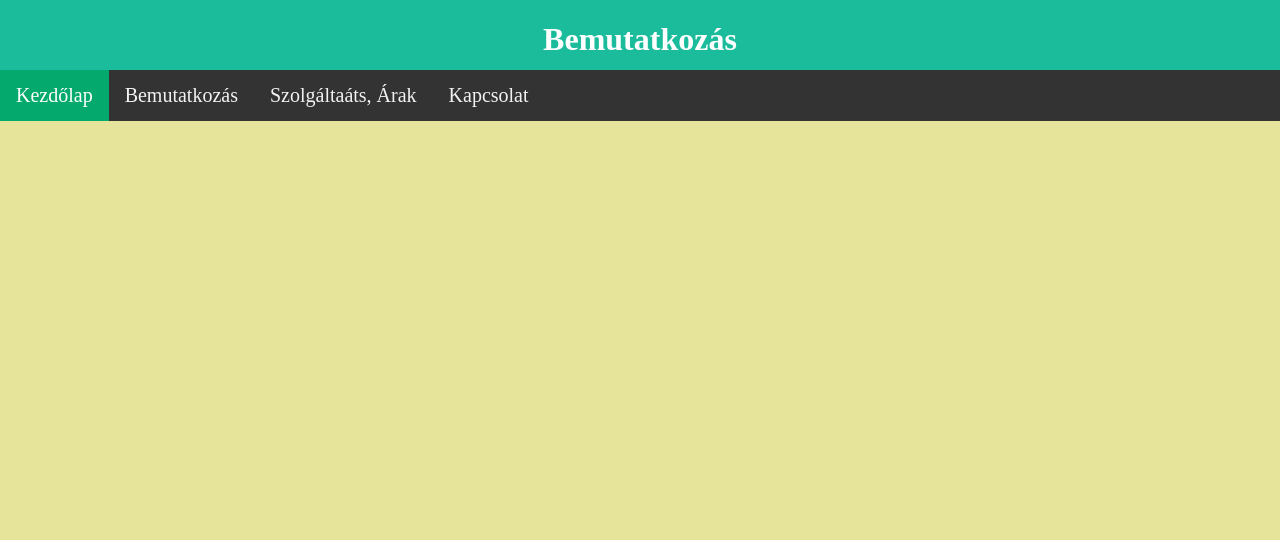
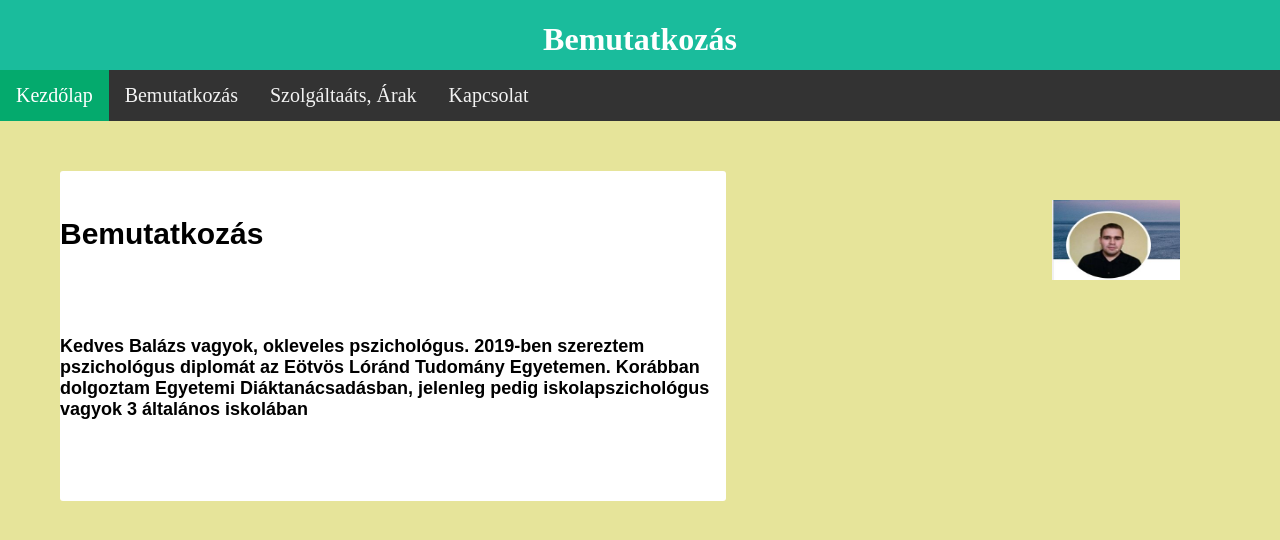
Before and after one commit to Kbalazs3/Psychologist-Site, a Flask app: page /introduction in a window 1280 px wide. Shown: the top 540 px of the page. Run offline with Flask 2, Linux system fonts and the light colour scheme.

Commit message:
introduction page, index page developments added

```diff
--- a/static/style/page_style.css
+++ b/static/style/page_style.css
@@ -20,6 +20,10 @@ body {
 
 .contentText {
     text-indent: 40px;
+}
+
+#introContentText {
+  text-indent: 0;
 }
 
 .subtitles {
@@ -81,3 +85,11 @@ body {
   width: 5%;
   height: 3%;
 }
+
+#profile_picture {
+  width: 10%;
+  height: 10%;
+  position: absolute;
+    top: 200px;
+  right: 100px;
+}
--- a/templates/contact.html
+++ b/templates/contact.html
@@ -12,7 +12,7 @@
     </div>
 
 <div class="topnav">
-<a class="active" href="">Kezdőlap</a>
+<a class="active" href="/">Kezdőlap</a>
     <a href="/introduction">Bemutatkozás</a>
   <a href="">Szolgáltaáts, Árak</a>
   <a href="contact">Kapcsolat</a>
--- a/templates/introduction.html
+++ b/templates/introduction.html
@@ -18,5 +18,20 @@
   <a href="contact">Kapcsolat</a>
     </div>
 
+    <div class="content">
+        <br>
+        <h2 class="subtitles">Bemutatkozás</h2>
+        <br>
+        <br>
+        <p id="introContentText">Kedves Balázs vagyok, okleveles pszichológus.
+        2019-ben szereztem pszichológus diplomát az Eötvös Lóránd Tudomány Egyetemen.
+        Korábban dolgoztam Egyetemi Diáktanácsadásban, jelenleg pedig iskolapszichológus vagyok 3 általános iskolában
+        </p>
+        <br>
+        <br>
+        <br>
+    </div>
+    <img id="profile_picture" src="{{url_for('static',filename = 'Pictures/Images/profile_picture.jpg')}}">
+
 </body>
 </html>
```
Also changed, not shown: templates/index.html (+13 -5 lines), static/Pictures/Images/profile_picture.JPG (added).
